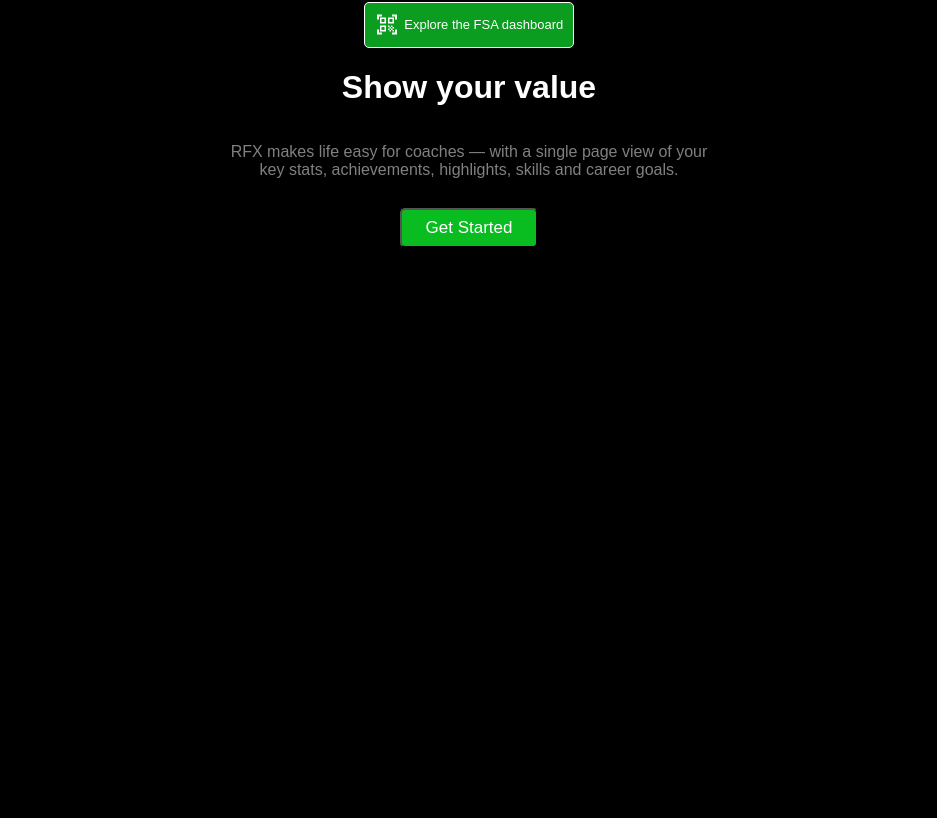
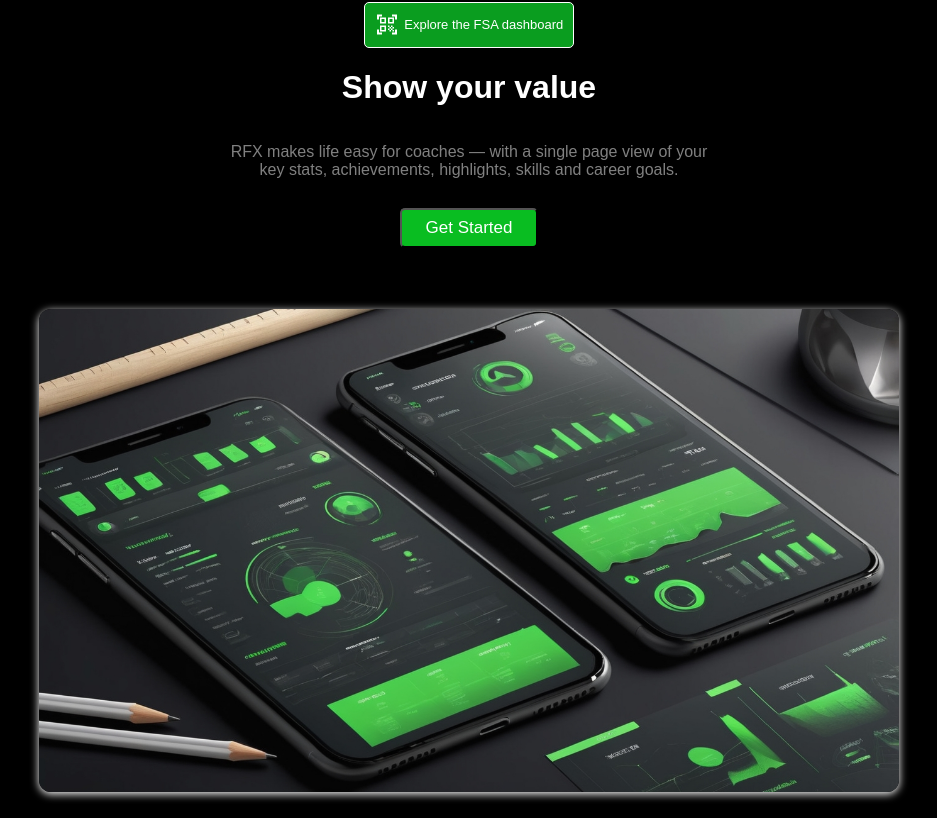
Before and after one commit to Jacopo-Sassi/sito-react, a React (Vite) app: page / in a window 1280 px wide. Shown: the part 6152-6970 px from the top of the page, without its empty margins (171-1108 px from the left). Before the commit the page ends 6425 px from the top, so only its background shows below. Built offline with nearby package versions, Linux system fonts and the light colour scheme; a web font is replaced by a local one.

Commit message:
added description image

```diff
--- a/src/components/Main.jsx
+++ b/src/components/Main.jsx
@@ -127,6 +127,7 @@ function Main() {
       <p className="article-description-text">RFX makes life easy for coaches — with a single page view of your key stats, achievements, highlights, skills and career goals.</p>
       </div>
       <button className="btn">Get Started</button>
+      <img src="sketch.jpg" alt="sketch" className="sketch-image"/>
     </div>
   );
 }
--- a/src/index.css
+++ b/src/index.css
@@ -305,3 +305,12 @@ body {
     border-radius: 12px;
     box-shadow: 0 2px 8px rgb(255, 255, 255);
 }
+
+.sketch-image{
+    margin-top: -5%;
+    width:70%;
+    height: 70%;
+    margin-top: 5%;
+    border-radius: 12px;
+    box-shadow: 0 2px 8px rgb(255, 255, 255);
+}
```
Also changed, not shown: public/sketch.jpg (added).
